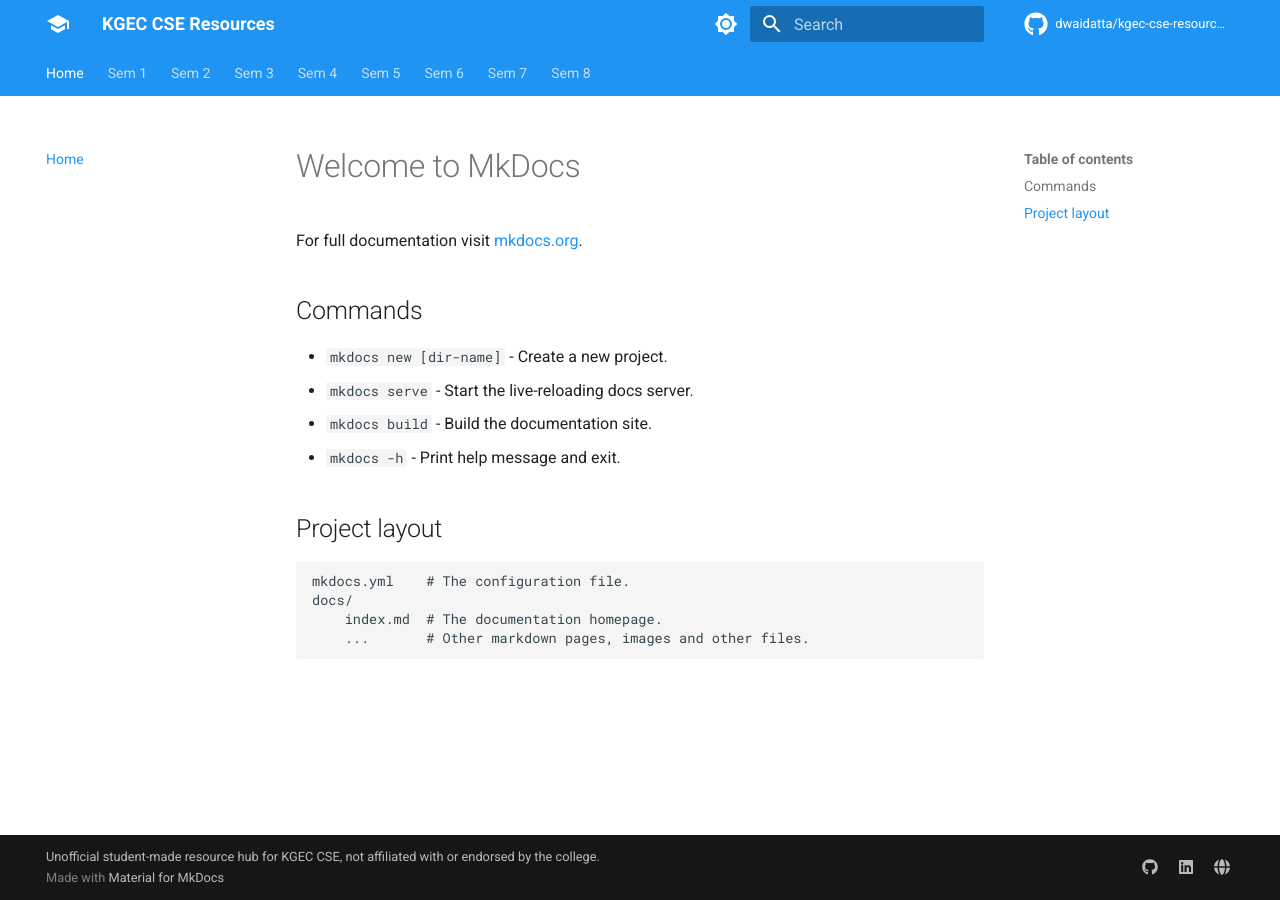
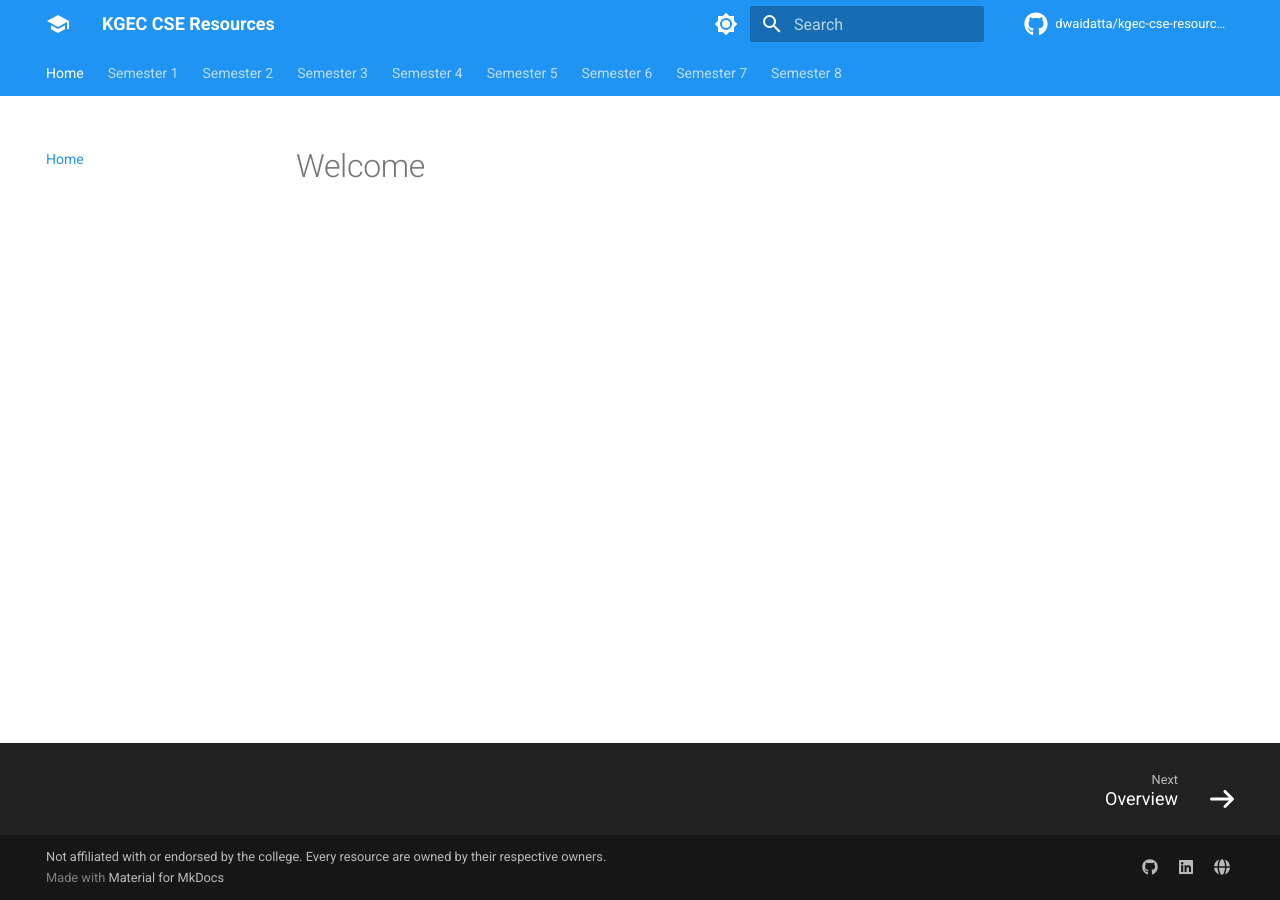
Before and after one commit to dwaidatta/kgec-cse-resources, an MkDocs documentation site: the page built from docs/index.md, in a window 1280 px wide. Built offline with MkDocs 1.6.1 and Material for MkDocs 9.7.7, drawn with Linux system fonts in a browser that asks for light colours; comment, search, counter and statistics services are not loaded.

```diff
--- a/docs/index.md
+++ b/docs/index.md
@@ -1,17 +1 @@
-# Welcome to MkDocs
-
-For full documentation visit [mkdocs.org](https://www.mkdocs.org).
-
-## Commands
-
-* `mkdocs new [dir-name]` - Create a new project.
-* `mkdocs serve` - Start the live-reloading docs server.
-* `mkdocs build` - Build the documentation site.
-* `mkdocs -h` - Print help message and exit.
-
-## Project layout
-
-    mkdocs.yml    # The configuration file.
-    docs/
-        index.md  # The documentation homepage.
-        ...       # Other markdown pages, images and other files.
+# Welcome
--- a/mkdocs.yml
+++ b/mkdocs.yml
@@ -43,7 +43,7 @@ markdown_extensions:
       alternate_style: true
 
 copyright: >
-  Unofficial student-made resource hub for KGEC CSE, not affiliated with or endorsed by the college.
+  Not affiliated with or endorsed by the college. Every resource are owned by their respective owners.
 
 extra:
   # generator: false
@@ -60,19 +60,19 @@ extra:
 
 nav:
   - Home: index.md
-  - Sem 1:
-      - Overview: sem-1/index.md
-  - Sem 2:
-      - Overview: sem-2/index.md
-  - Sem 3:
-      - Overview: sem-3/index.md
-  - Sem 4:
-      - Overview: sem-4/index.md
-  - Sem 5:
-      - Overview: sem-5/index.md
-  - Sem 6:
-      - Overview: sem-6/index.md
-  - Sem 7:
-      - Overview: sem-7/index.md
-  - Sem 8:
-      - Overview: sem-8/index.md
+  - Semester 1:
+      - Overview: semester-1/index.md
+  - Semester 2:
+      - Overview: semester-2/index.md
+  - Semester 3:
+      - Overview: semester-3/index.md
+  - Semester 4:
+      - Overview: semester-4/index.md
+  - Semester 5:
+      - Overview: semester-5/index.md
+  - Semester 6:
+      - Overview: semester-6/index.md
+  - Semester 7:
+      - Overview: semester-7/index.md
+  - Semester 8:
+      - Overview: semester-8/index.md
```
Also changed, not shown: docs/semester-1/index.md (added, +1 -0 lines), docs/semester-2/index.md (added, +1 -0 lines), docs/semester-3/index.md (added, +1 -0 lines), docs/semester-4/index.md (added, +1 -0 lines), docs/semester-5/index.md (added, +1 -0 lines), docs/semester-6/index.md (added, +1 -0 lines), docs/semester-7/index.md (added, +1 -0 lines), docs/semester-8/index.md (added, +1 -0 lines), 2 other files.
